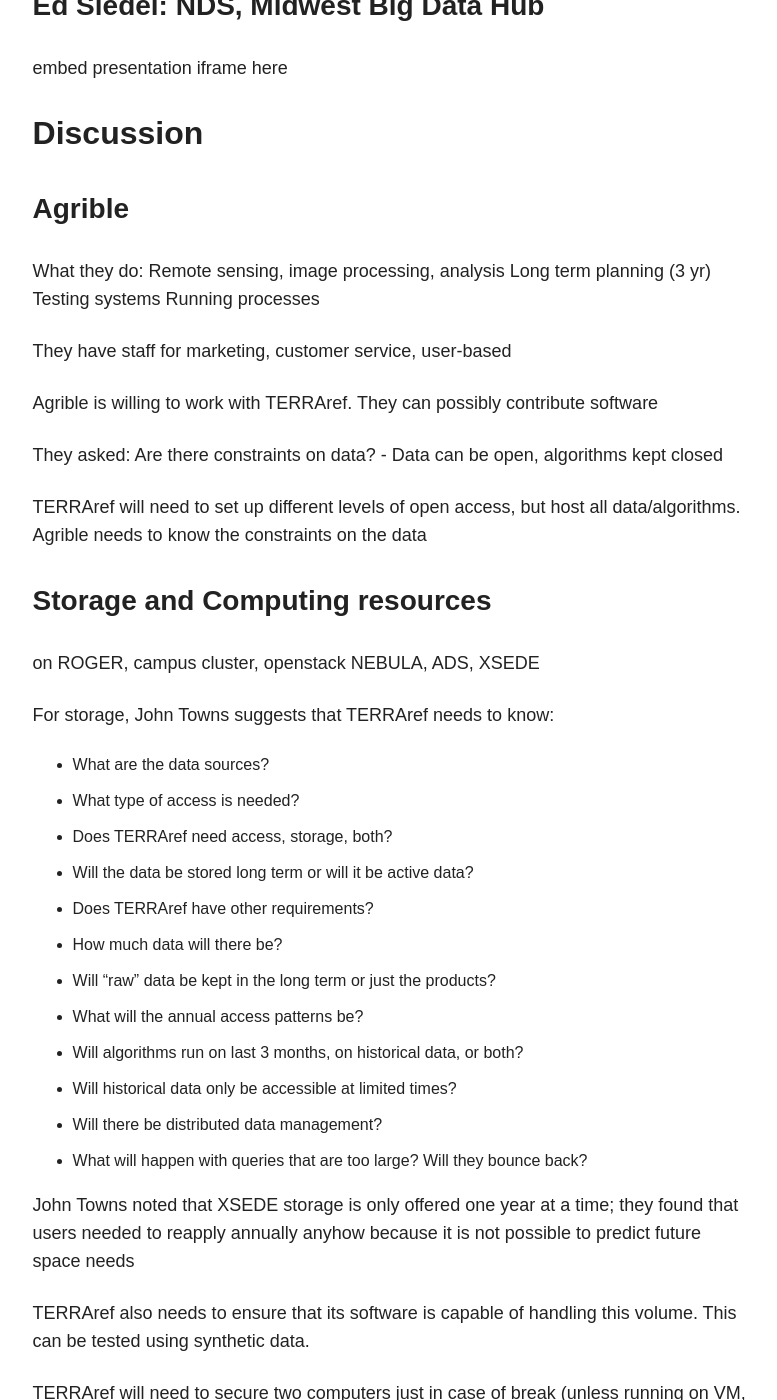
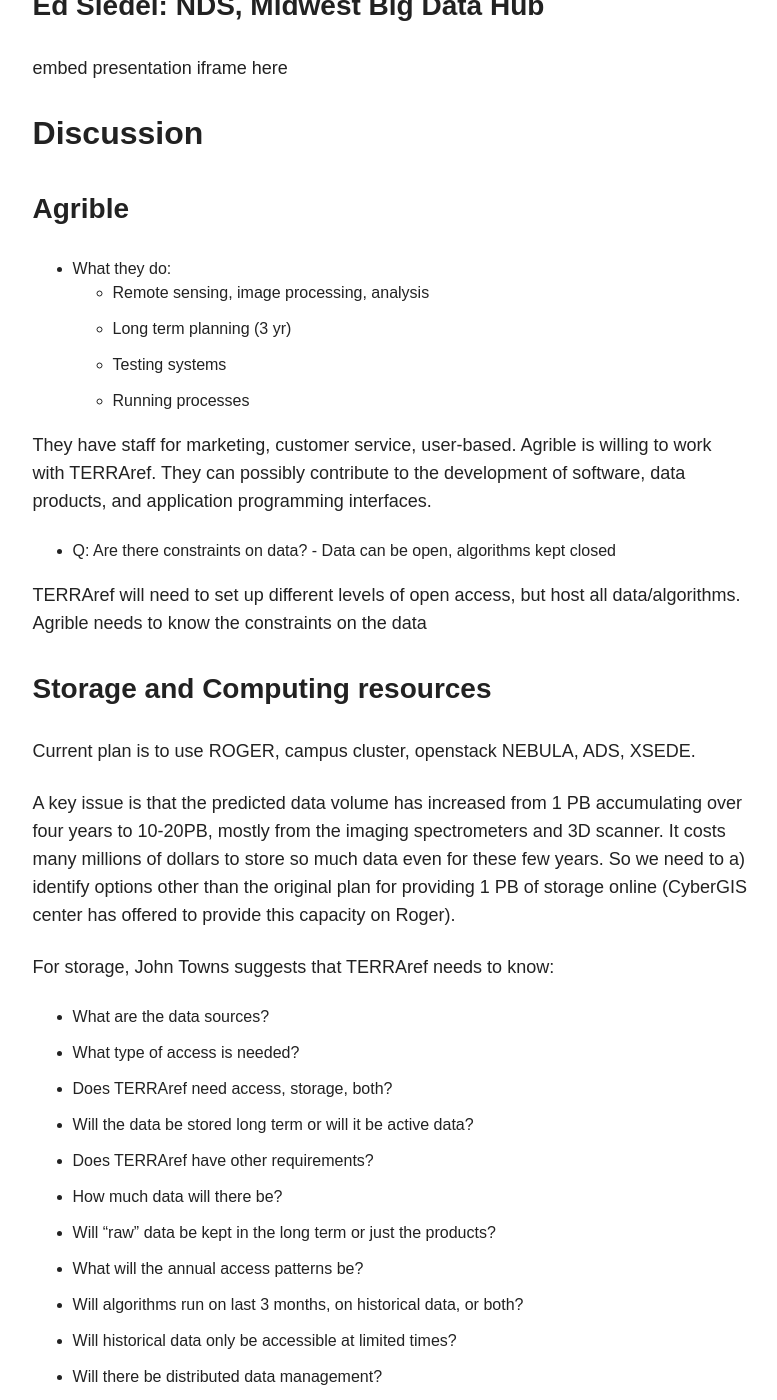
Before and after one commit to terra-reference/terraref.github.io, a Jekyll site: the page built from _posts/blog/2015-10-27-project-kickoff-at-ncsa.md, in a window 1280 px wide and 1400 px high, scrolled down 4266 px. Shown: the whole window, without its empty margins (347-1124 px from the left). Built offline with Jekyll 4.4.1, drawn with Linux system fonts in a browser that asks for light colours; nearby versions of some CDN libraries; comment, search, counter and statistics services are not loaded; some of the changed text lies outside the part shown.

Commit message:
Update 2015-10-27-project-kickoff-at-ncsa.md

```diff
--- a/_posts/blog/2015-10-27-project-kickoff-at-ncsa.md
+++ b/_posts/blog/2015-10-27-project-kickoff-at-ncsa.md
@@ -17,9 +17,9 @@ date: 2015-10-27T22:26:16-06:00
 
 ## In attendance:
 
-Gabrielle Allen, Maxwell Burnette, Doug Fein, Chris Harbourt, Rob Kooper, Daniel Lapine, David LeBauer, Stephen Long, Yan Liu Paul Miller, David Raila, Jay Roloff, Aiman Soliman, Rachel Shekar, Edward Seidel, John Towns, Kandace Turner
+Gabrielle Allen, Maxwell Burnette, Doug Fein, Rob Kooper, Tim Kuehlhorn, Daniel Lapine, David LeBauer, Stephen Long, Yan Liu Paul Miller, David Raila, Scott Rohde, Jay Roloff, Aiman Soliman, Rachel Shekar, Edward Seidel, John Towns, Kandace Turner
 
-## TERRA Ref Core team biographical sketches
+## Introduction to the UI/NCSA TERRA Ref team
 
 * **Max Burnette** is a research programmer in the Innovative Software and Data Analysis Division at NCSA. Prior to NCSA, he was a computer programmer and lead geographic information systems (GIS) scientist at Ploughman Analytics for 8 years, where he drove in a wide variety of software development and data analysis projects. He received his bachelor's degree in CS from the University of Illinois at Urbana Champaign in 2010.
 
@@ -59,25 +59,25 @@ embed presentation iframe here
 
 ### Agrible
 
-What they do:
-Remote sensing, image processing, analysis
-Long term planning (3 yr)
-Testing systems
-Running processes
+* What they do:
+  * Remote sensing, image processing, analysis
+  * Long term planning (3 yr)
+  * Testing systems
+  * Running processes
 
-They have staff for marketing, customer service, user-based
+They have staff for marketing, customer service, user-based. Agrible is willing to work with TERRAref.  They can possibly contribute to the development of software, data products, and application programming interfaces.
 
-Agrible is willing to work with TERRAref.  They can possibly contribute software
 
-They asked:
-Are there constraints on data? - Data can be open, algorithms kept closed
+* Q: Are there constraints on data? - Data can be open, algorithms kept closed
 
 TERRAref will need to set up different levels of open access, but host all data/algorithms. Agrible needs to know the constraints on the data
 
 
 ### Storage and Computing resources
 
- on ROGER, campus cluster, openstack NEBULA, ADS, XSEDE
+Current plan is to use ROGER, campus cluster, openstack NEBULA, ADS, XSEDE.
+
+A key issue is that the predicted data volume has increased from 1 PB accumulating over four years to 10-20PB, mostly from the imaging spectrometers and 3D scanner. It costs many millions of dollars to store so much data even for these few years. So we need to a) identify options other than the original plan for providing 1 PB of storage online (CyberGIS center has offered to provide this capacity on Roger).
 
 For storage, John Towns suggests that TERRAref needs to know:
 * What are the data sources?
```
